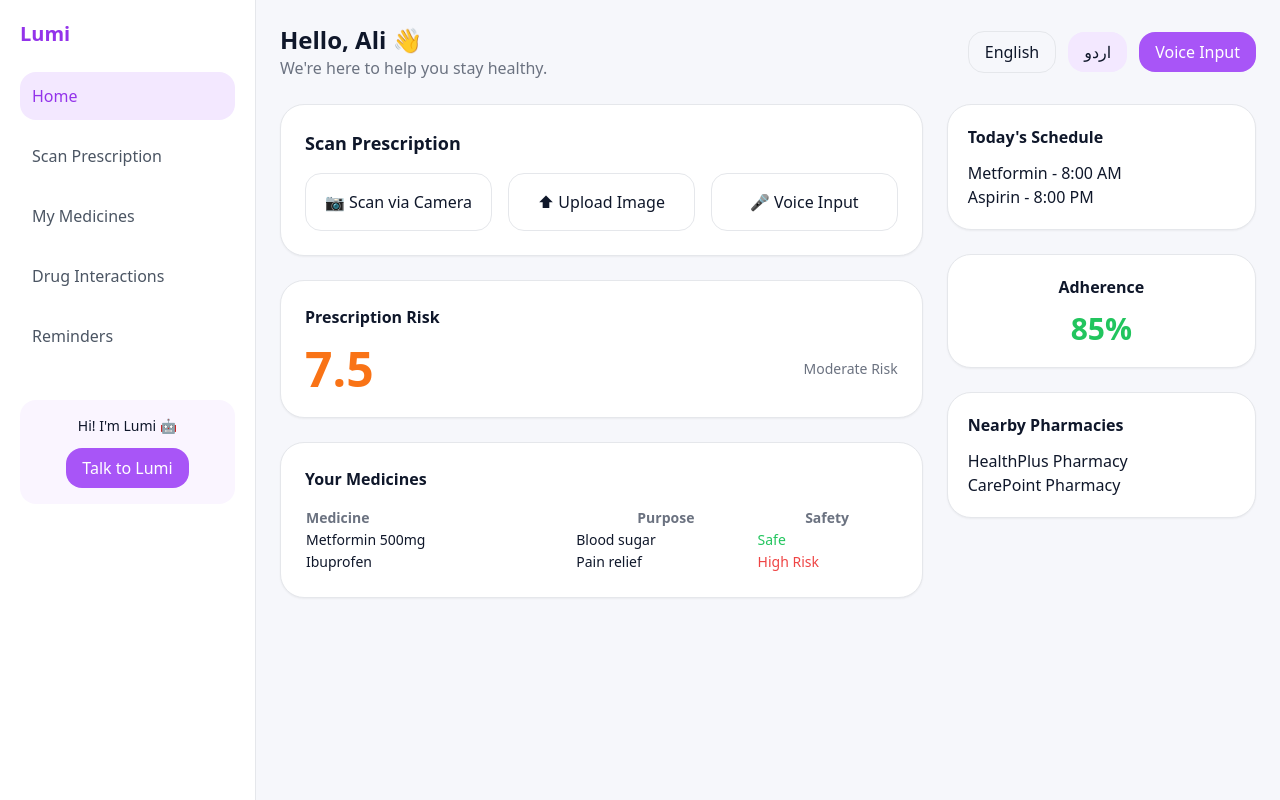
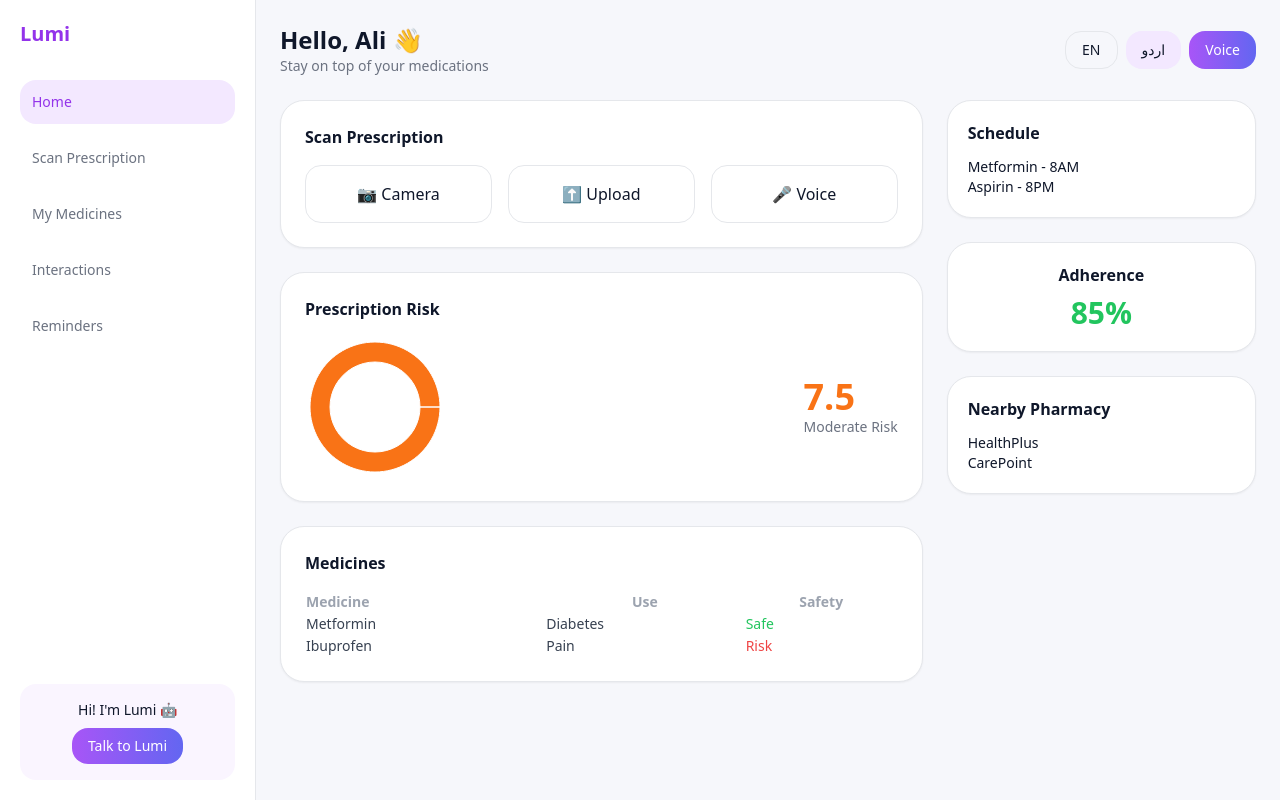
Before and after one commit to rxaliaffan/Lumi-AI, a Next.js app: page / in a window 1280 px wide. Built offline with nearby package versions, Linux system fonts and the light colour scheme.

Commit message:
Update page.js

```diff
--- a/app/page.js
+++ b/app/page.js
@@ -1,32 +1,143 @@
-import Sidebar from "@/components/Sidebar";
-import Header from "@/components/Header";
-import ScanCard from "@/components/ScanCard";
-import RiskScore from "@/components/RiskScore";
-import MedicinesTable from "@/components/MedicinesTable";
-import SchedulePanel from "@/components/SchedulePanel";
-import AdherenceCard from "@/components/AdherenceCard";
-import PharmacyPanel from "@/components/PharmacyPanel";
+import { PieChart, Pie, Cell } from "recharts";
 
 export default function Home() {
   return (
-    <div className="flex bg-[#f6f7fb] min-h-screen">
-      <Sidebar />
+    <div className="flex min-h-screen bg-[#f6f7fb] font-sans">
 
+      {/* SIDEBAR */}
+      <div className="w-64 bg-white border-r p-5 flex flex-col justify-between">
+        <div>
+          <h1 className="text-xl font-bold text-purple-600 mb-8">Lumi</h1>
+
+          <div className="space-y-3 text-sm">
+            <div className="bg-purple-100 text-purple-600 p-3 rounded-xl">Home</div>
+            <div className="p-3 text-gray-500">Scan Prescription</div>
+            <div className="p-3 text-gray-500">My Medicines</div>
+            <div className="p-3 text-gray-500">Interactions</div>
+            <div className="p-3 text-gray-500">Reminders</div>
+          </div>
+        </div>
+
+        <div className="bg-purple-50 p-4 rounded-xl text-center">
+          <p className="text-sm mb-2">Hi! I'm Lumi 🤖</p>
+          <button className="bg-gradient-to-r from-purple-500 to-indigo-500 text-white px-4 py-2 rounded-xl text-sm">
+            Talk to Lumi
+          </button>
+        </div>
+      </div>
+
+      {/* MAIN */}
       <div className="flex-1 p-6 space-y-6">
-        <Header />
 
-        <div className="grid grid-cols-12 gap-6">
-          <div className="col-span-8 space-y-6">
-            <ScanCard />
-            <RiskScore />
-            <MedicinesTable />
+        {/* HEADER */}
+        <div className="flex justify-between items-center">
+          <div>
+            <h1 className="text-2xl font-semibold">Hello, Ali 👋</h1>
+            <p className="text-gray-500 text-sm">Stay on top of your medications</p>
           </div>
 
+          <div className="flex gap-2">
+            <button className="border px-4 py-2 rounded-xl text-sm">EN</button>
+            <button className="bg-purple-100 px-4 py-2 rounded-xl text-sm">اردو</button>
+            <button className="bg-gradient-to-r from-purple-500 to-indigo-500 text-white px-4 py-2 rounded-xl text-sm">
+              Voice
+            </button>
+          </div>
+        </div>
+
+        {/* GRID */}
+        <div className="grid grid-cols-12 gap-6">
+
+          {/* LEFT */}
+          <div className="col-span-8 space-y-6">
+
+            {/* SCAN CARD */}
+            <div className="bg-white rounded-2xl p-6 shadow-sm border">
+              <h2 className="font-semibold mb-4">Scan Prescription</h2>
+
+              <div className="grid grid-cols-3 gap-4">
+                <button className="border p-4 rounded-xl">📷 Camera</button>
+                <button className="border p-4 rounded-xl">⬆ Upload</button>
+                <button className="border p-4 rounded-xl">🎤 Voice</button>
+              </div>
+            </div>
+
+            {/* RISK SCORE */}
+            <div className="bg-white rounded-2xl p-6 shadow-sm border">
+              <h2 className="font-semibold mb-4">Prescription Risk</h2>
+
+              <div className="flex items-center justify-between">
+
+                <PieChart width={140} height={140}>
+                  <Pie
+                    data={[{ value: 75 }]}
+                    innerRadius={45}
+                    outerRadius={65}
+                    dataKey="value"
+                  >
+                    <Cell fill="#f97316" />
+                  </Pie>
+                </PieChart>
+
+                <div>
+                  <div className="text-4xl font-bold text-orange-500">7.5</div>
+                  <p className="text-gray-500 text-sm">Moderate Risk</p>
+                </div>
+              </div>
+            </div>
+
+            {/* TABLE */}
+            <div className="bg-white rounded-2xl p-6 shadow-sm border">
+              <h2 className="font-semibold mb-4">Medicines</h2>
+
+              <table className="w-full text-sm">
+                <thead className="text-gray-400">
+                  <tr>
+                    <th className="text-left">Medicine</th>
+                    <th>Use</th>
+                    <th>Safety</th>
+                  </tr>
+                </thead>
+
+                <tbody className="text-gray-700">
+                  <tr>
+                    <td>Metformin</td>
+                    <td>Diabetes</td>
+                    <td className="text-green-500">Safe</td>
+                  </tr>
+                  <tr>
+                    <td>Ibuprofen</td>
+                    <td>Pain</td>
+                    <td className="text-red-500">Risk</td>
+                  </tr>
+                </tbody>
+              </table>
+            </div>
+
+          </div>
+
+          {/* RIGHT */}
           <div className="col-span-4 space-y-6">
-            <SchedulePanel />
-            <AdherenceCard />
-            <PharmacyPanel />
+
+            <div className="bg-white rounded-2xl p-5 shadow-sm border">
+              <h3 className="font-semibold mb-3">Schedule</h3>
+              <p className="text-sm">Metformin - 8AM</p>
+              <p className="text-sm">Aspirin - 8PM</p>
+            </div>
+
+            <div className="bg-white rounded-2xl p-5 shadow-sm border text-center">
+              <h3 className="font-semibold mb-2">Adherence</h3>
+              <div className="text-3xl font-bold text-green-500">85%</div>
+            </div>
+
+            <div className="bg-white rounded-2xl p-5 shadow-sm border">
+              <h3 className="font-semibold mb-3">Nearby Pharmacy</h3>
+              <p className="text-sm">HealthPlus</p>
+              <p className="text-sm">CarePoint</p>
+            </div>
+
           </div>
+
         </div>
       </div>
     </div>
```
